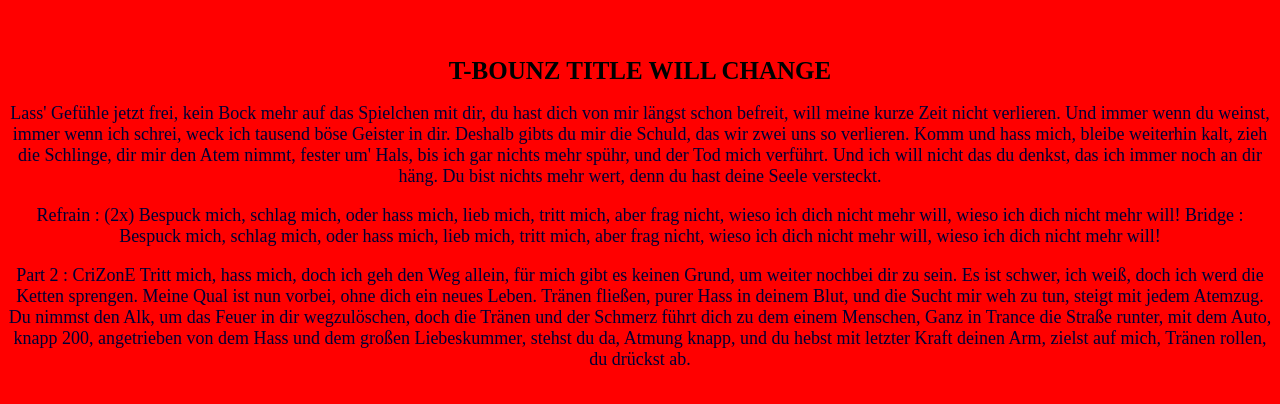
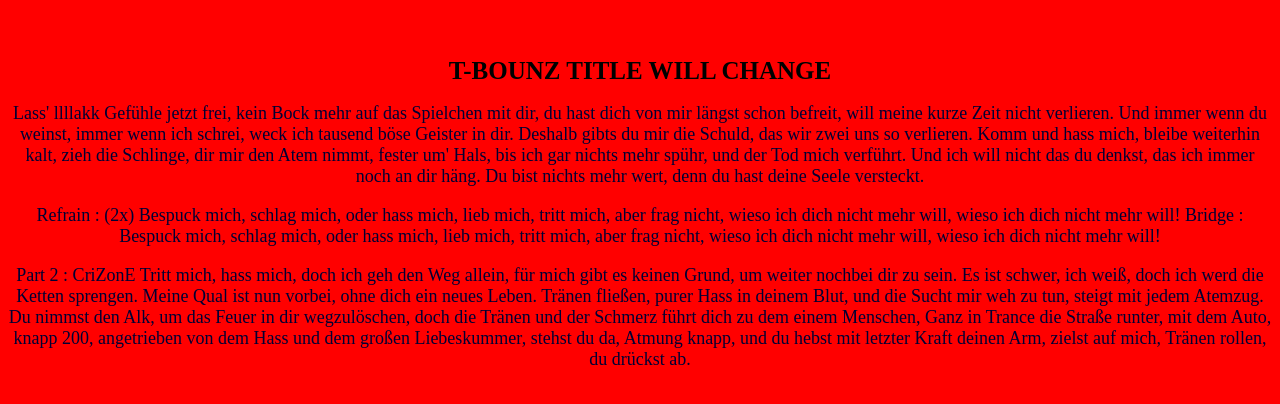
Before and after one commit to nri1234/Task-4, a plain HTML site: page index.html in a window 1280 px wide. Drawn offline with Linux system fonts and the light colour scheme.

Commit message:
Change content in first paragraph

```diff
--- a/index.html
+++ b/index.html
@@ -6,7 +6,7 @@
     </head>
     <body>
         <h1>T-Bounz title will change</h1>
-        <p>Lass' Gefühle jetzt frei,
+        <p>Lass' llllakk Gefühle jetzt frei,
 kein Bock mehr auf das Spielchen mit dir,
 du hast dich von mir längst schon befreit,
 will meine kurze Zeit nicht verlieren.
```
